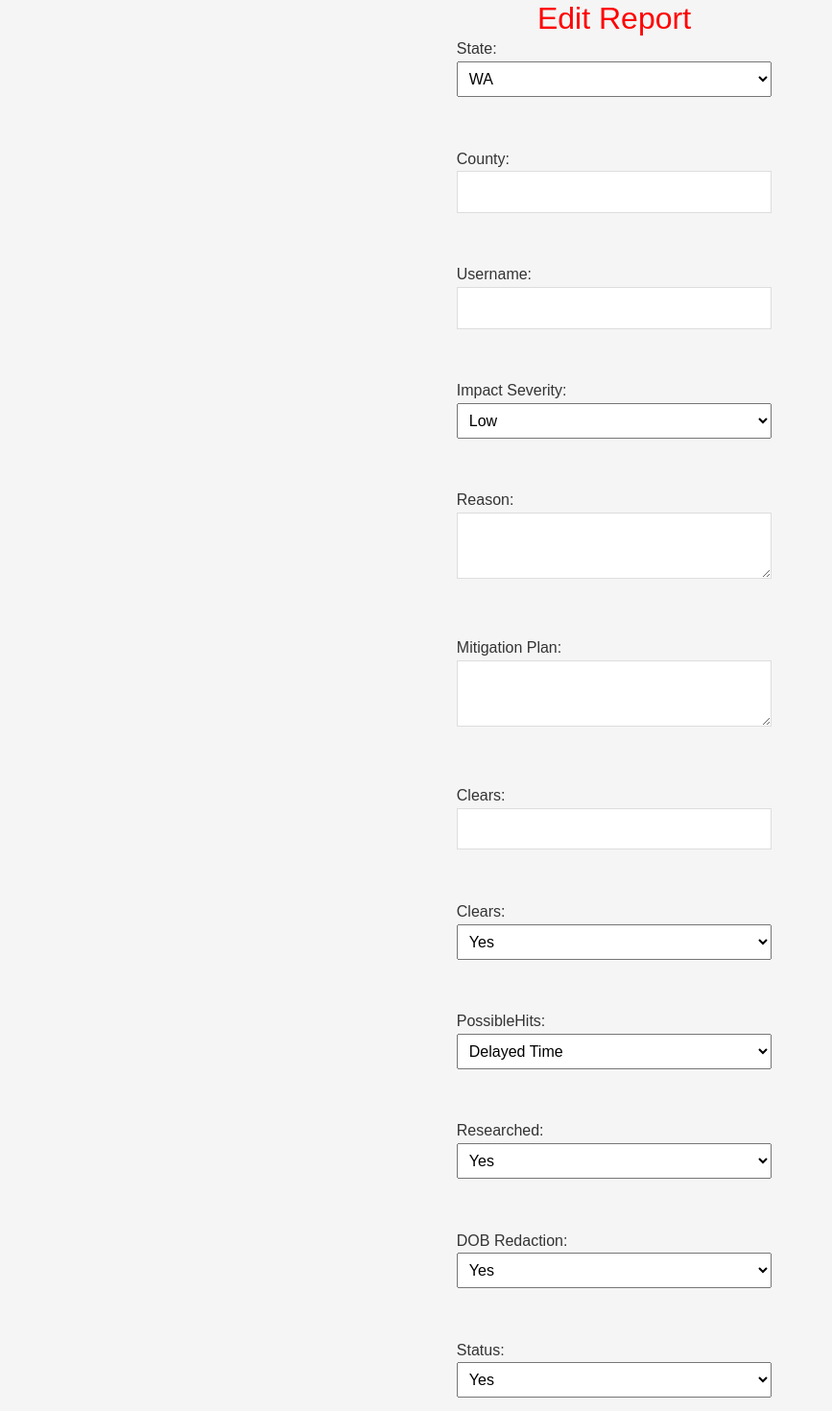
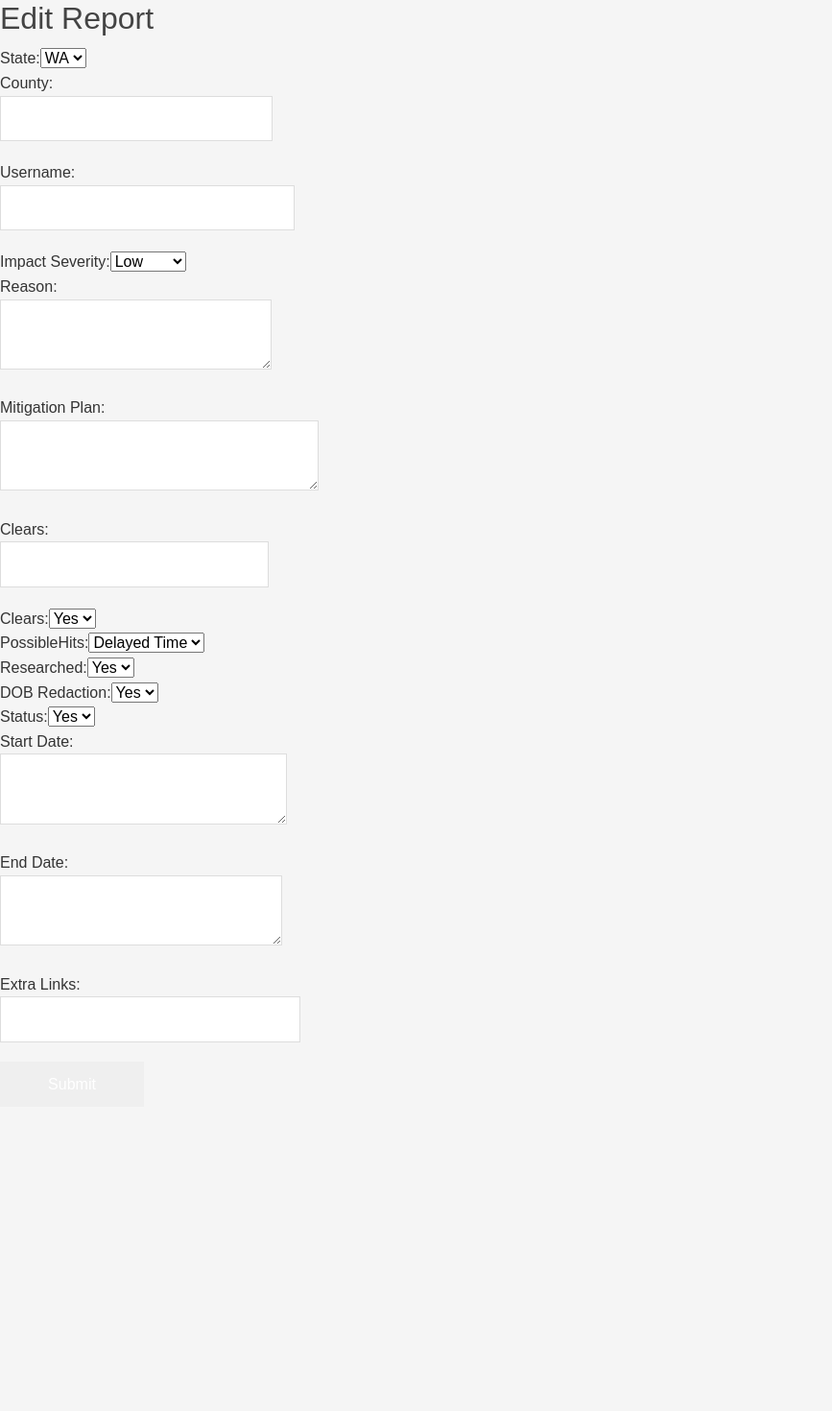
Before and after one commit to ethans2028/Calfus-Project, a React (Create React App) app in the folder client/: page /anomalies/1/edit in a window 1280 px wide. Shown: the top 1470 px of the page at 96% size, without its empty margins (0-867 px from the left). After the commit the page ends 1153 px from the top, so only its background shows below. Built offline with nearby package versions, Linux system fonts and the light colour scheme.

Commit message:
fixed formatting

```diff
--- a/client/src/routes/EditPage.css
+++ /dev/null
@@ -1,54 +0,0 @@
-body {
-    font-family: Arial, sans-serif;
-    margin: 0;
-    display: flex;
-    justify-content: center;
-    align-items: center;
-    /*height: 100vh;*/
-  }
-
-  .container {
-    max-width: 600px; /* Adjust the max-width */
-    width: 100%;
-    padding: 20px;
-    box-sizing: border-box;
-  }
-
-  form {
-    display: flex;
-    flex-direction: column;
-  }
-
-  label {
-    margin-bottom: 10px;
-  }
-
-  input,
-  textarea,
-  select {
-    width: 100%;
-    padding: 8px;
-    margin-bottom: 16px;
-    box-sizing: border-box;
-  }
-
-  button {
-    background-color: #4caf50;
-    color: white;
-    padding: 10px 15px;
-    border: none;
-    border-radius: 4px;
-    cursor: pointer;
-  }
-
-  button:hover {
-    background-color: #45a049;
-  }
-
-
-  h2 {
-    color:Red;
-    font-family: Arial, sans-serif;
-    text-align: center;
-    margin: auto;
-  }
--- a/client/src/routes/EditPage.jsx
+++ b/client/src/routes/EditPage.jsx
@@ -1,8 +1,6 @@
 // EditPage.js
 import React, { useEffect, useState } from 'react';
-//import '../global.css'
-import './EditPage.css'
-
+import '../global.css'
 const EditPage = () => {
   //open text
   const [reason, setReason] = useState('');
--- a/client/src/routes/cic.jsx
+++ b/client/src/routes/cic.jsx
@@ -33,7 +33,6 @@ const ActiveItemsPage = () => {
   return (
       <div className="container">
         <h1>Current Impacted Counties</h1>
-        <input type="text" placeholder="Search by county name or zip" onChange={handleSearch} style={{ marginRight: '5px' }}/>
         <div style={{ display: 'flex', flexDirection: 'row', justifyItems: 'center'}}>
           <input type="text" placeholder="Search by county name or zip" onChange={handleSearch} style={{ marginRight: '5px' }}/>
           <Link to="/NewAnomalyPage" className="button"> + New Entry</Link>
```
